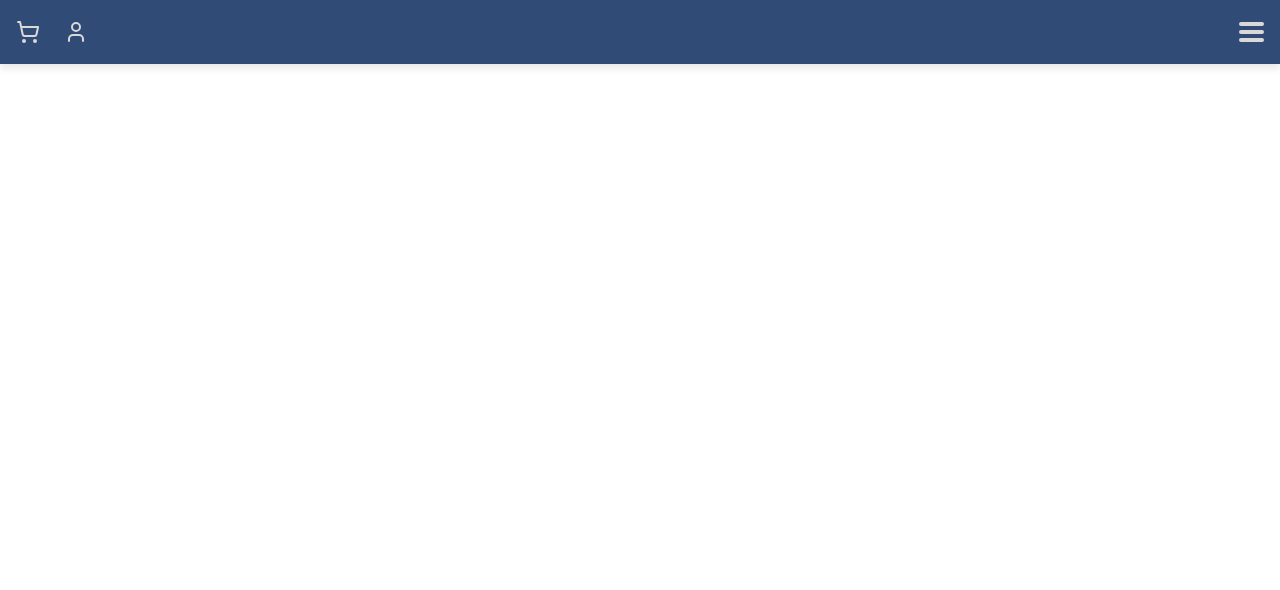
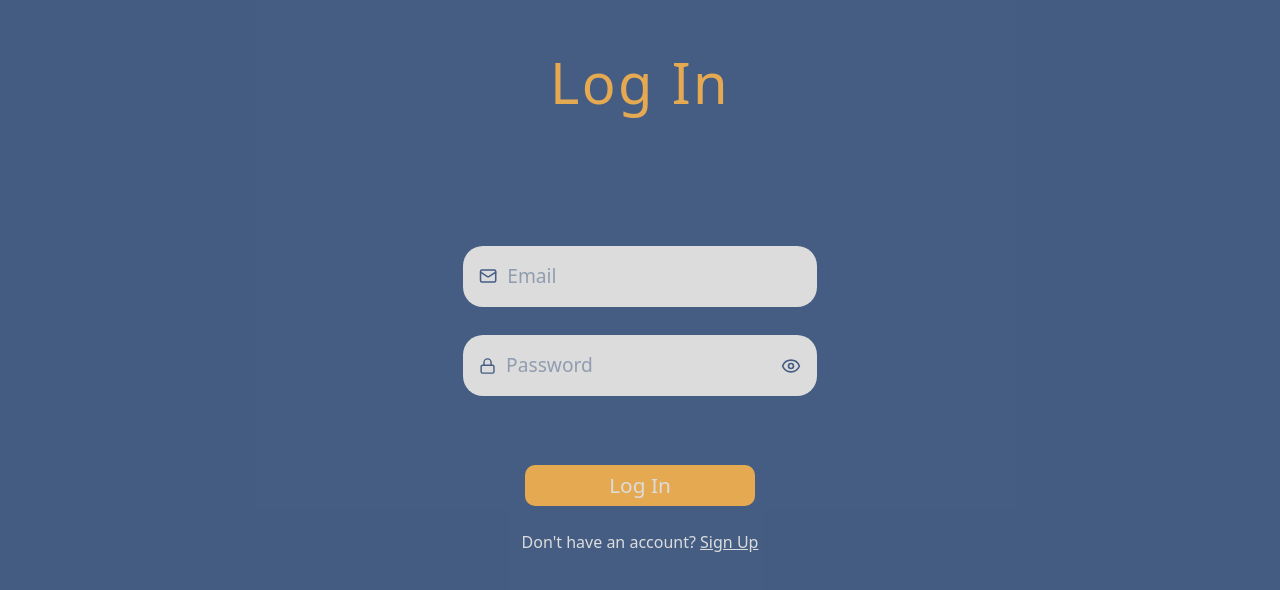
Before and after one commit to Welcome-To-Velora/Velora_Frontend, a React (Vite) app in the folder Velora/: page /login in a window 1280 px wide. Shown: the top 590 px of the page. Built offline with nearby package versions, Linux system fonts and the light colour scheme.

Commit message:
Feat: Completed Login Page

```diff
--- a/Velora/src/App.jsx
+++ b/Velora/src/App.jsx
@@ -7,7 +7,6 @@ import Navbar from './components/Navbar';
 function App() {
   return (
     <div>
-      <Navbar />
       <Routes>
         <Route path='/' element={<HomePage />} />
         <Route path='/signup' element={<SignUpPage />} />
--- a/Velora/src/pages/LogInPage.jsx
+++ b/Velora/src/pages/LogInPage.jsx
@@ -1,9 +1,121 @@
-import React from 'react'
+import React, { useState } from "react";
+import axios from "axios";
+import { Mail, Lock, Eye, EyeOff } from "lucide-react";
+import { toast, Toaster } from "react-hot-toast";
+import { Link, useNavigate } from "react-router-dom";
 
-const LogInPage = () => {
-  return (
-    <div>LogInPage</div>
-  )
+import "./LoginPage.css";
+
+const LoginPage = () => {
+    const [formData, setFormData] = useState({
+        email: "",
+        password: "",
+    });
+
+    const [isPasswordVisible, setIsPasswordVisible] = useState(false);
+
+    const navigate = useNavigate();
+
+    // Validation Functions
+    const isValidEmail = (email) => {
+        const emailRegex = /^[^\s@]+@[^\s@]+\.[^\s@]+$/;
+        return emailRegex.test(email);
+    };
+
+    const handleChange = (e) => {
+        setFormData({ ...formData, [e.target.name]: e.target.value });
+    };
+
+    const handleSubmit = async (e) => {
+        e.preventDefault();
+
+        // Validation Checks
+        if (!isValidEmail(formData.email)) {
+            toast.error("Please enter a valid email address.");
+            return;
+        }
+
+        if (!formData.password) {
+            toast.error("Password is required.");
+            return;
+        }
+
+        try {
+            const response = await axios.post(
+                "http://localhost:1234/api/auth/login",
+                {
+                    email: formData.email,
+                    password: formData.password,
+                }
+            );
+
+            console.log("Login successful:", response.data);
+            toast.success("Login successful!");
+
+            // Redirect to the dashboard or home page after successful login
+            navigate("/dashboard"); // Redirects to the dashboard page (you can adjust this as per your app's routing)
+        } catch (error) {
+            console.error("Login failed:", error.response?.data || error.message);
+            toast.error(error.response?.data?.message || "Login failed. Please try again.");
+        }
+    };
+
+    return (
+        <section className="login-page-container">
+            <Toaster position="top-right" reverseOrder={false} />
+            <form className="login-page-form" onSubmit={handleSubmit} aria-labelledby="login-form-title">
+                <h2 id="login-form-title" className="login-field-title">Log In</h2>
+
+                <fieldset className="login-input-group">
+                    <legend className="sr-only">Email</legend>
+                    <Mail size={20} />
+                    <input
+                        type="email"
+                        name="email"
+                        id="email"
+                        placeholder="Email"
+                        value={formData.email}
+                        onChange={handleChange}
+                        required
+                        aria-label="Enter your email address"
+                    />
+                </fieldset>
+
+                <fieldset className="login-input-group">
+                    <legend className="sr-only">Password</legend>
+                    <Lock size={20} />
+                    <input
+                        type={isPasswordVisible ? "text" : "password"}
+                        name="password"
+                        id="password"
+                        placeholder="Password"
+                        value={formData.password}
+                        onChange={handleChange}
+                        required
+                        aria-label="Enter your password"
+                    />
+                    <button
+                        type="button"
+                        className="login-toggle-password-visibility"
+                        onClick={() => setIsPasswordVisible(!isPasswordVisible)}
+                        aria-label="Toggle password visibility"
+                    >
+                        {isPasswordVisible ? <EyeOff size={20} /> : <Eye size={20} />}
+                    </button>
+                </fieldset>
+
+                <div className="login-button-container">
+                    <button type="submit" className="login-page-button">
+                        Log In
+                    </button>
+                </div>
+
+                <p className="login-page-footer">
+                    Don't have an account? <Link to="/signup">Sign Up</Link>
+                </p>
+            </form>
+        </section>
+    );
 }
 
-export default LogInPage
+export default LoginPage;
--- /dev/null
+++ b/Velora/src/pages/LoginPage.css
@@ -0,0 +1,180 @@
+/* Background and layout */
+.login-page-container {
+    min-height: 100vh;
+    width: 100vw;
+    background-color: #304B75;
+    opacity: 90%;
+    display: flex;
+    flex-direction: column;
+    justify-content: center;
+    align-items: center;
+    padding: 1.5rem;
+    position: relative;
+    transition: all 0.3s ease-in-out;
+}
+
+/* Form Title */
+.login-field-title {
+    position: absolute;
+    top: 5%;
+    left: 50%;
+    transform: translateX(-50%);
+    font-size: 3rem;
+    font-weight: 500;
+    letter-spacing: 0.15rem;
+    text-align: center;
+    color: #E2A03F;
+    transition: all 0.3s ease-in-out;
+}
+
+/* Form Wrapper */
+.login-page-form {
+    width: min(90%, 450px);
+    text-align: center;
+    display: flex;
+    flex-direction: column;
+    align-items: center;
+    justify-content: center;
+    transition: all 0.3s ease-in-out;
+}
+
+/* Input Fields */
+.login-input-group {
+    display: flex;
+    align-items: center;
+    border: none;
+    border-radius: 20px;
+    padding: 0.75rem;
+    margin-bottom: 1.8rem;
+    background-color: #D9D9D9;
+    color: #304B75;
+    width: 100%; /* Ensures uniform width */
+    transition: all 0.3s ease-in-out;
+}
+
+.login-input-group input {
+    width: 100%;
+    border: none;
+    outline: none;
+    background: none;
+    font-size: 1rem;
+    margin-left: 10px;
+    color: #304B75;
+    transition: all 0.3s ease-in-out;
+}
+
+/* Sign In Button Container */
+.login-button-container {
+    display: flex;
+    justify-content: center;
+    width: 100%;
+    margin-top: 20px;
+}
+
+.login-page-button {
+    width: 50%;
+    background-color: #E2A03F;
+    color: #D9D9D9;
+    border: none;
+    padding: 5px;
+    border-radius: 10px;
+    font-size: 1rem;
+    cursor: pointer;
+    display: flex;
+    align-items: center;
+    justify-content: center;
+    gap: 8px;
+    transition: all 0.3s ease-in-out;
+    margin-top: 20px;
+}
+
+.login-page-button:hover {
+    background-color: #cb9038;
+}
+
+/* Footer */
+.login-page-footer {
+    margin-top: 1.5rem;
+    color: #D9D9D9;
+    text-align: center;
+    transition: all 0.3s ease-in-out;
+}
+
+.login-page-footer a {
+    text-decoration: underline;
+    color: #D9D9D9;
+}
+
+.login-page-footer a:hover {
+    color: #E2A03F;
+}
+
+/* ==================RESPONSIVE DESIGN======================*/
+
+/* Small Phones (320px - 480px) */
+@media (max-width: 480px) {
+    .login-field-title {
+        font-size: 2.5rem;
+        top: 3%;
+    }
+
+    .login-page-form {
+        width: min(95%, 350px);
+    }
+
+    .login-input-group {
+        width: min(100%, 300px);
+    }
+
+    .login-page-button {
+        width: 70%;
+        font-size: 1rem;
+    }
+}
+
+/* Tablets (768px and up) */
+@media (min-width: 768px) {
+    .login-page-form {
+        max-width: 500px;
+        padding: 2.5rem;
+    }
+
+    .login-field-title {
+        font-size: 3rem;
+    }
+
+    .login-page-button {
+        width: 55%;
+        font-size: 1.2rem;
+    }
+}
+
+/* Desktops (1024px and up) */
+@media (min-width: 1024px) {
+    .login-page-container {
+        flex-direction: row;
+    }
+
+    .login-page-form {
+        max-width: 600px;
+        padding: 3rem;
+    }
+
+    .login-input-group {
+        padding: 1rem;
+        width: 100%;
+    }
+
+    .login-input-group input {
+        font-size: 1.2rem;
+    }
+
+    .login-field-title {
+        font-size: 3.5rem;
+    }
+
+    .login-page-button {
+        width: 65%;
+        font-size: 1.3rem;
+    }
+}
```
